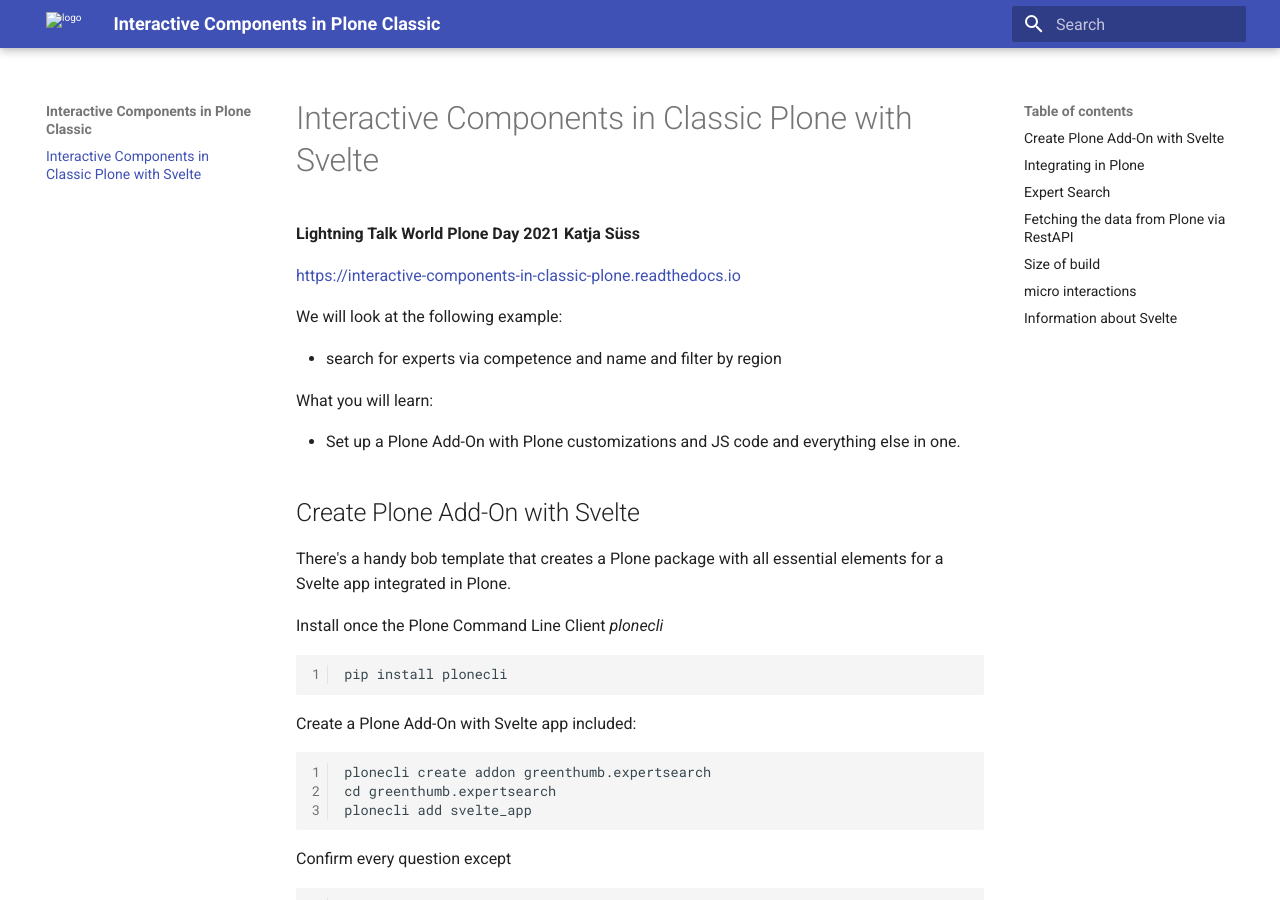
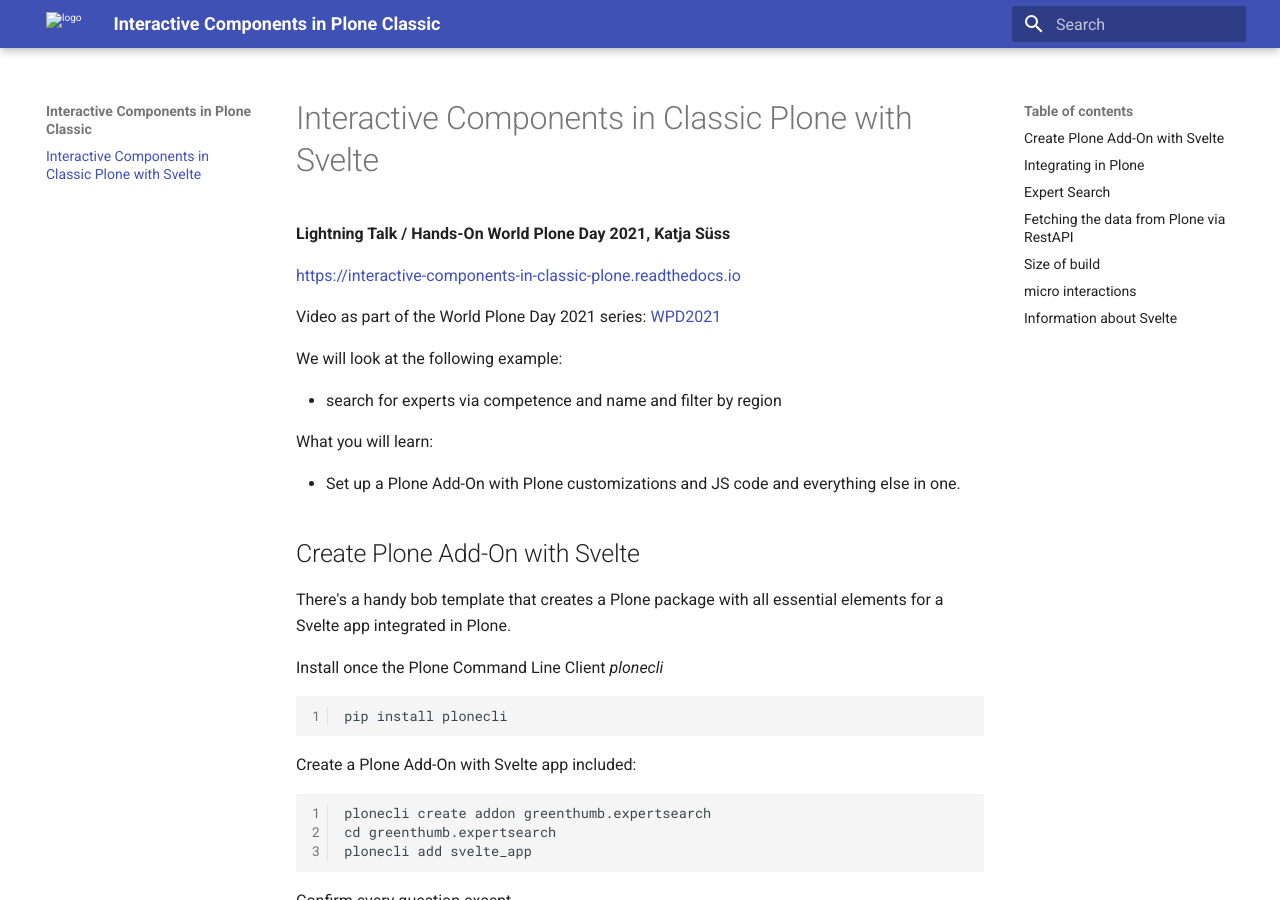
Before and after one commit to rohberg/talk-interactive-components-in-classic-plone, an MkDocs documentation site: the page built from docs/index.md, in a window 1280 px wide and 900 px high. Built offline with MkDocs 1.6.1 and Material for MkDocs 9.7.7, drawn with Linux system fonts in a browser that asks for light colours.

Commit message:
Hands-On

```diff
--- a/docs/index.md
+++ b/docs/index.md
@@ -1,9 +1,12 @@
 # Interactive Components in Classic Plone with Svelte
 
-**Lightning Talk World Plone Day 2021
+**Lightning Talk / Hands-On World Plone Day 2021,
 Katja Süss**
 
 [https://interactive-components-in-classic-plone.readthedocs.io](https://interactive-components-in-classic-plone.readthedocs.io)
+
+Video as part of the World Plone Day 2021 series: [WPD2021](https://www.youtube.com/watch?v=7wQHn-dVIAk)
+
 
 We will look at the following example:
 
```
Also changed, not shown: README.md (+5 -2 lines).
